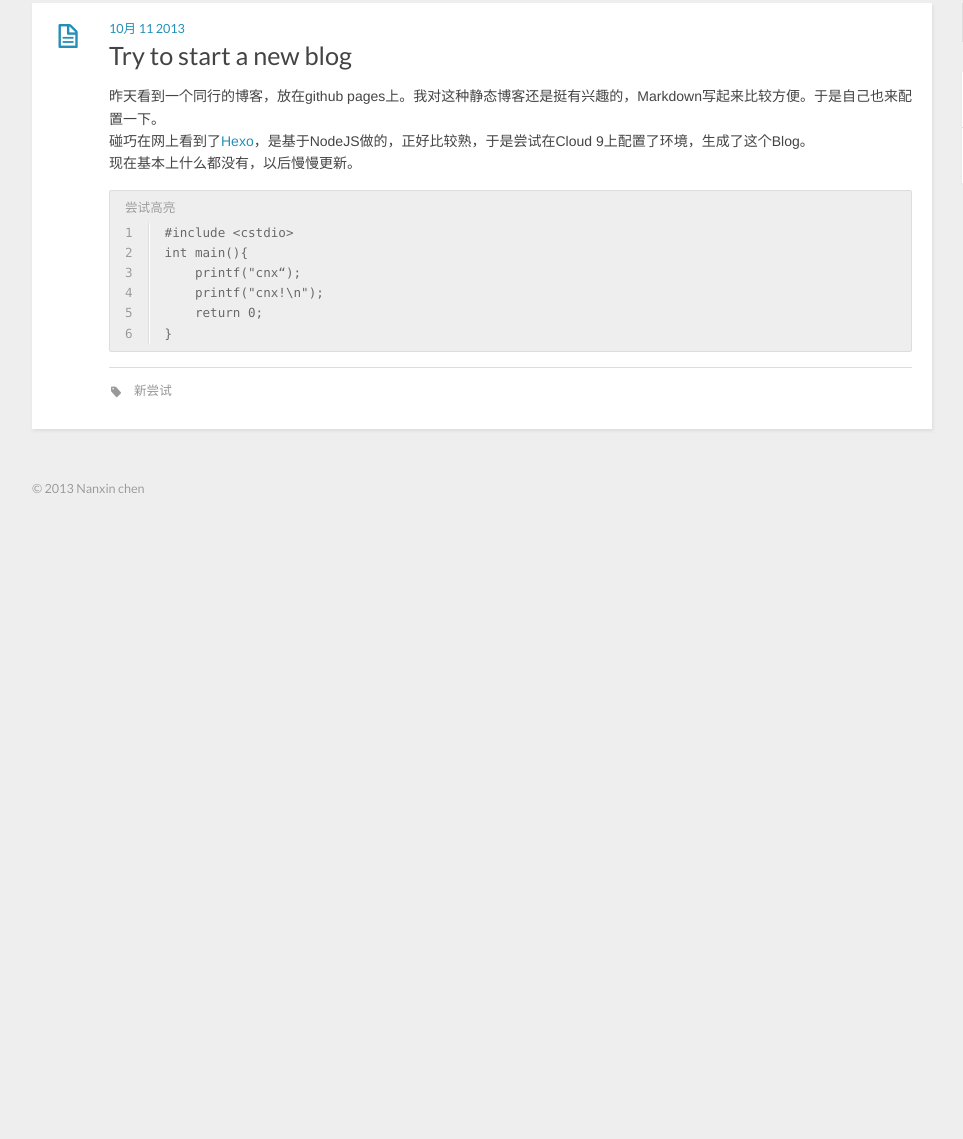
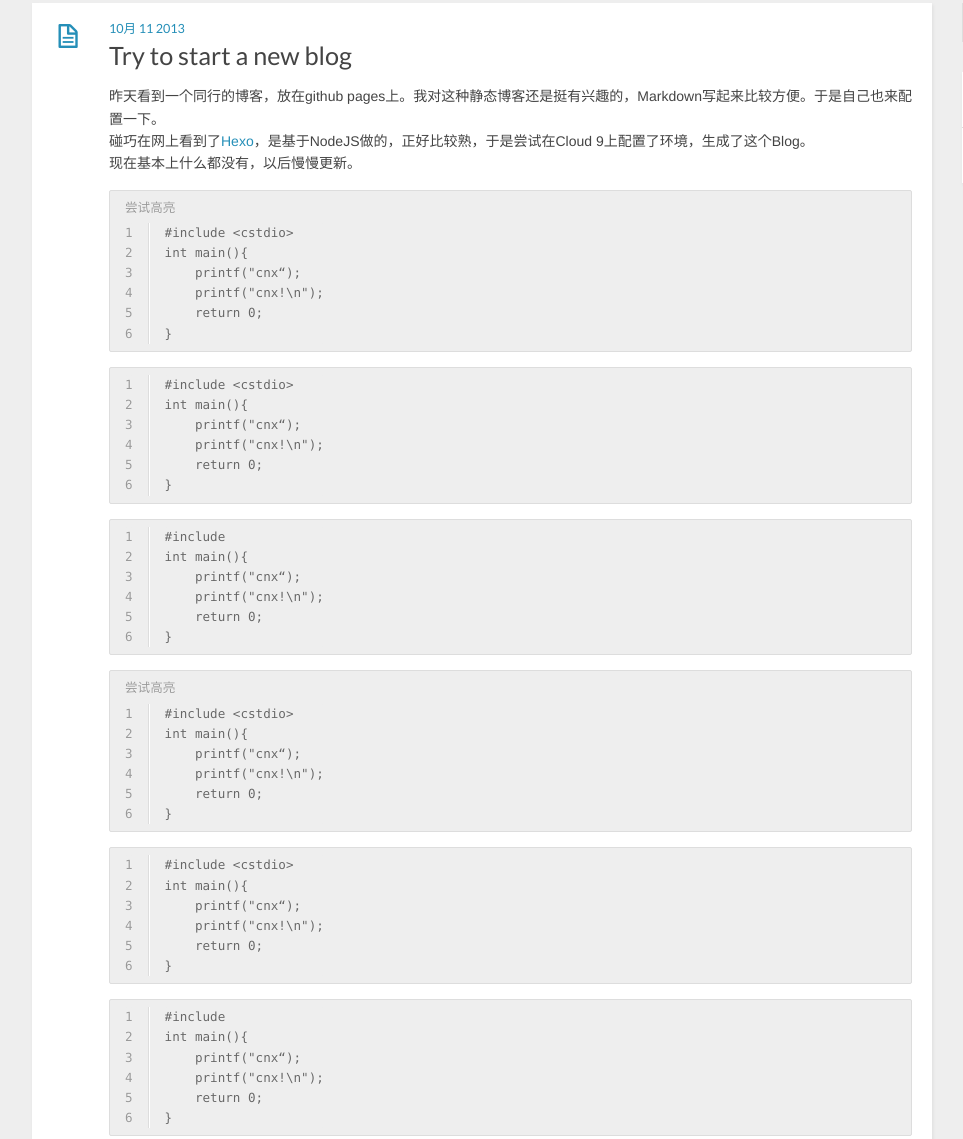
Before and after one commit to bobchennan/bobchennan.github.io, a plain HTML site: page 2013/10/11/try-to-start-a-new-blog/index.html in a window 1280 px wide. Shown: the part 155-1294 px from the top of the page, without its empty margins (8-971 px from the left). Before the commit the page ends 800 px from the top, so only its background shows below. Drawn offline with nearby package versions, Linux system fonts and the light colour scheme.

Commit message:
update code

```diff
--- a/2013/10/11/try-to-start-a-new-blog/index.html
+++ b/2013/10/11/try-to-start-a-new-blog/index.html
@@ -67,6 +67,76 @@
 5
 6
 </pre></td><td class="code"><pre>#include &lt;cstdio&gt;
+int main(){
+    printf("cnx“);
+    printf("cnx!\n");
+    return 0;
+}
+</pre></td></tr></table></figure>
+
+<figure class="highlight lang-cpp"><table><tr><td class="gutter"><pre>1
+2
+3
+4
+5
+6
+</pre></td><td class="code"><pre>#include &lt;cstdio&gt;
+int main(){
+    printf("cnx“);
+    printf("cnx!\n");
+    return 0;
+}
+</pre></td></tr></table></figure>
+
+<figure class="highlight lang-plain"><table><tr><td class="gutter"><pre>1
+2
+3
+4
+5
+6
+</pre></td><td class="code"><pre>#include <cstdio>
+int main(){
+    printf("cnx“);
+    printf("cnx!\n");
+    return 0;
+}
+</pre></td></tr></table></figure>
+
+<figure class="highlight lang-cpp"><figcaption><span>尝试高亮 </span></figcaption><table><tr><td class="gutter"><pre>1
+2
+3
+4
+5
+6
+</pre></td><td class="code"><pre>#include &lt;cstdio&gt;
+int main(){
+    printf("cnx“);
+    printf("cnx!\n");
+    return 0;
+}
+</pre></td></tr></table></figure>
+
+<figure class="highlight lang-cpp"><table><tr><td class="gutter"><pre>1
+2
+3
+4
+5
+6
+</pre></td><td class="code"><pre>#include &lt;cstdio&gt;
+int main(){
+    printf("cnx“);
+    printf("cnx!\n");
+    return 0;
+}
+</pre></td></tr></table></figure>
+
+<figure class="highlight lang-plain"><table><tr><td class="gutter"><pre>1
+2
+3
+4
+5
+6
+</pre></td><td class="code"><pre>#include <cstdio>
 int main(){
     printf("cnx“);
     printf("cnx!\n");
```
Also changed, not shown: index.html (+70 -0 lines).
